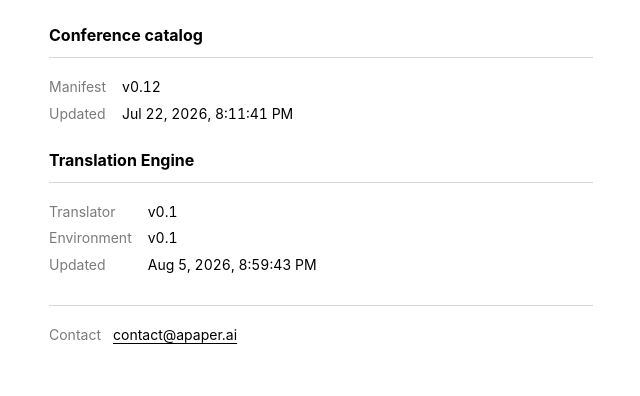
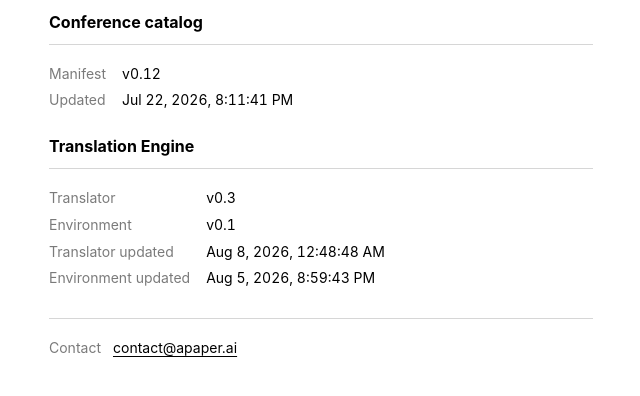
Before and after one commit to YociLam/aPaper-Cloud, a browser extension: page public/index.html in a window 1280 px wide. Shown: the part 280-676 px from the top of the page, without its empty margins (319-959 px from the left). Drawn offline with Linux system fonts and the light colour scheme.

Commit message:
docs: update bundled translator metadata

```diff
--- a/public/index.html
+++ b/public/index.html
@@ -116,8 +116,10 @@
           <dd id="translator-version">Checking…</dd>
           <dt>Environment</dt>
           <dd id="environment-version">Checking…</dd>
-          <dt>Updated</dt>
-          <dd><time id="translation-updated">Checking…</time></dd>
+          <dt>Translator updated</dt>
+          <dd><time id="translator-updated">Checking…</time></dd>
+          <dt>Environment updated</dt>
+          <dd><time id="environment-updated">Checking…</time></dd>
         </dl>
       </section>
       <footer>
@@ -158,7 +160,8 @@
 
       const translatorVersion = document.querySelector("#translator-version");
       const environmentVersion = document.querySelector("#environment-version");
-      const translationUpdated = document.querySelector("#translation-updated");
+      const translatorUpdated = document.querySelector("#translator-updated");
+      const environmentUpdated = document.querySelector("#environment-updated");
 
       fetch(`/v1/translation/version.json?check=${Date.now()}`, { cache: "no-store" })
         .then((response) => {
@@ -168,12 +171,20 @@
         .then((release) => {
           translatorVersion.textContent = release.translator_version;
           environmentVersion.textContent = release.environment_version;
-          displayTime(translationUpdated, release.updated_at);
+          displayTime(
+            translatorUpdated,
+            release.translator_updated_at || release.updated_at
+          );
+          displayTime(
+            environmentUpdated,
+            release.environment_updated_at || release.updated_at
+          );
         })
         .catch(() => {
           translatorVersion.textContent = "Unavailable";
           environmentVersion.textContent = "Unavailable";
-          translationUpdated.textContent = "Unavailable";
+          translatorUpdated.textContent = "Unavailable";
+          environmentUpdated.textContent = "Unavailable";
         });
     </script>
   </body>
--- a/public/v1/translation/version.json
+++ b/public/v1/translation/version.json
@@ -1,7 +1,9 @@
 {
   "schema_version": 1,
   "dataset": "apaper.translation_engine",
-  "translator_version": "v0.1",
+  "translator_version": "v0.3",
   "environment_version": "v0.1",
-  "updated_at": "2026-08-05T20:59:43Z"
+  "updated_at": "2026-08-08T00:48:48Z",
+  "translator_updated_at": "2026-08-08T00:48:48Z",
+  "environment_updated_at": "2026-08-05T20:59:43Z"
 }
--- a/translation-engine/environment/environment-v1.yaml
+++ b/translation-engine/environment/environment-v1.yaml
@@ -1,5 +1,5 @@
 schema_version: 1
-translator_version: "v0.1"
+translator_version: "v0.3"
 required_environment_version: "v0.1"
 backend_id: "python_pdfmathtranslate"
 worker_protocol_version: 1
--- a/translation-engine/releases/translation-engine-v0.1.json
+++ b/translation-engine/releases/translation-engine-v0.1.json
@@ -62,6 +62,6 @@
   "python_version": "3.12.13",
   "release_tag": "translation-engine-v0.1",
   "schema_version": 1,
-  "translator_version": "v0.1",
+  "translator_version": "v0.3",
   "worker_protocol_version": 1
 }
```
Also changed, not shown: README.zh-CN.md (+8 -4 lines), README.md, public/v1/translation/v0.1/manifest.json, translation-engine/README.md.
